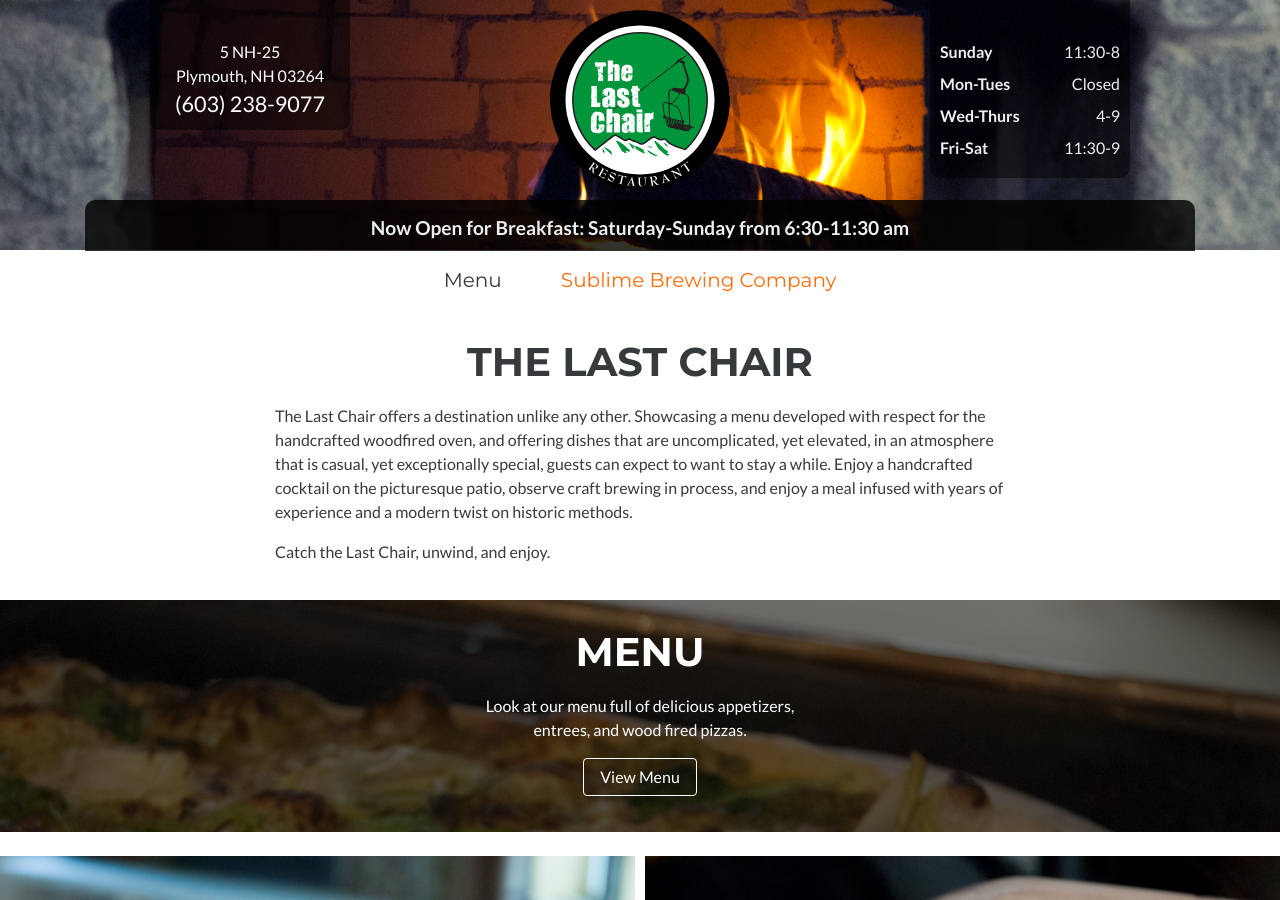
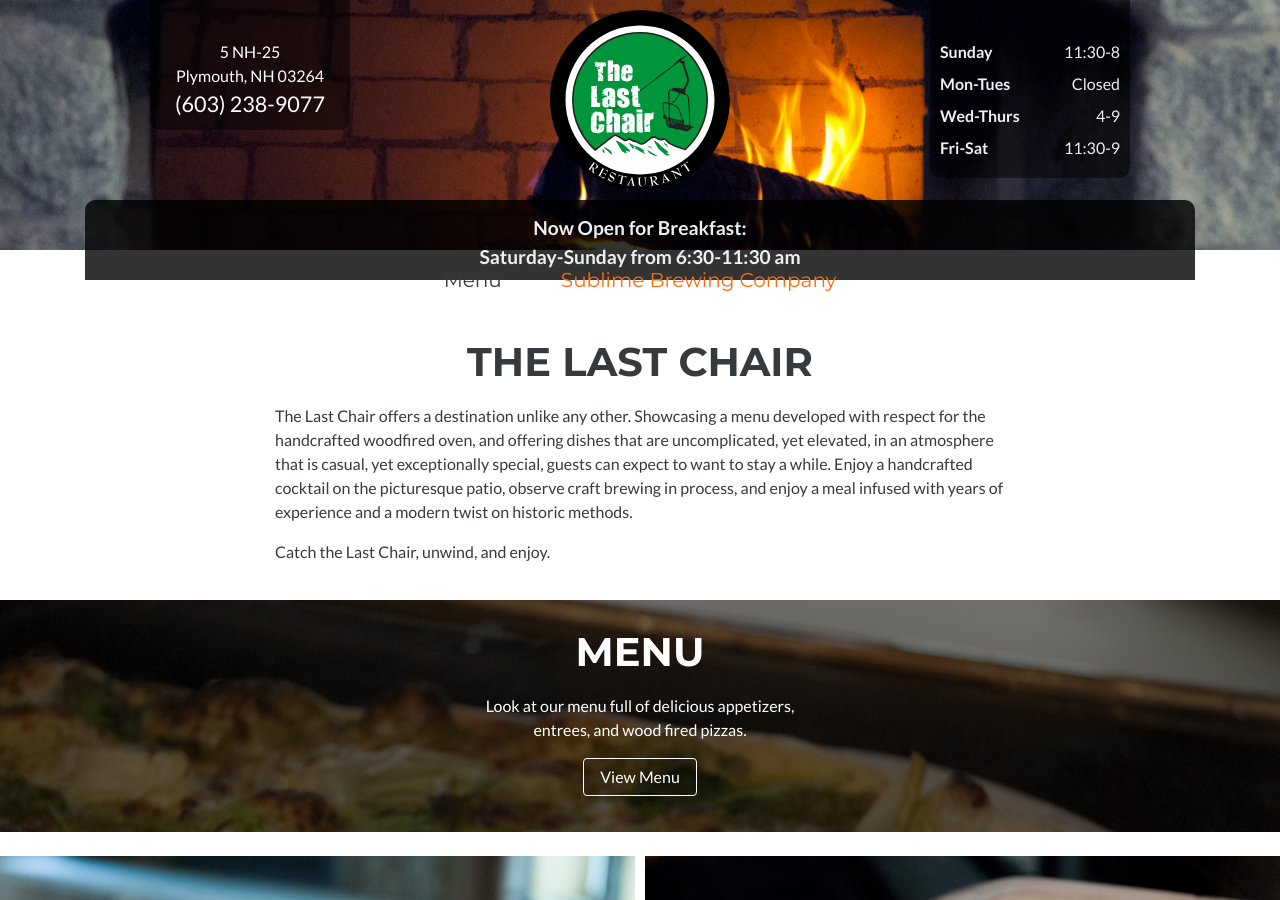
Before and after one commit to mtfullerton/thelastchair, a Jekyll site: the page built from index.html, in a window 1280 px wide and 900 px high. Built offline with Jekyll 4.4.1, drawn with Linux system fonts in a browser that asks for light colours; nearby versions of some CDN libraries.

Commit message:
Updated '_includes/header.html' via CloudCannon

```diff
--- a/_includes/header.html
+++ b/_includes/header.html
@@ -23,7 +23,7 @@
           <dd class="editable">11:30-9</dd>
         </dl>
       </div>
-       <div class="annoucement">Now Open for Breakfast: Saturday-Sunday from 6:30-11:30 am</div>
+       <div class="annoucement">Now Open for Breakfast:<br>Saturday-Sunday from 6:30-11:30 am</div>
     </div>
   </div>
   <div class="container">
```
